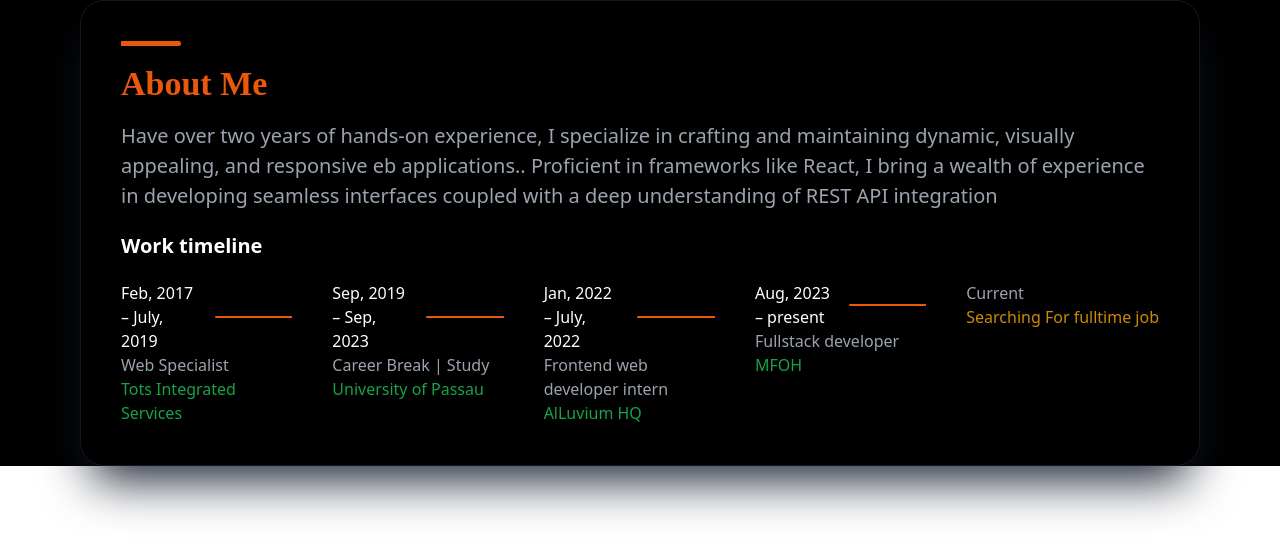
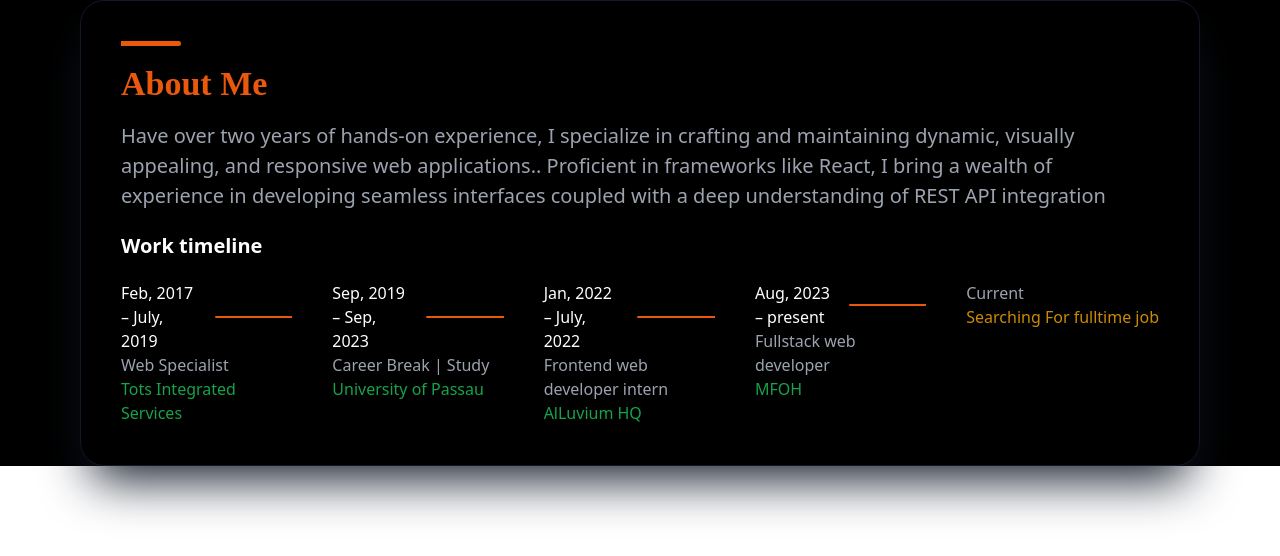
Before and after one commit to Celiaxz/my-portfolio, a Next.js app: page /components/aboutme/about in a window 1280 px wide. Shown: the top 556 px of the page. Built offline with nearby package versions, Linux system fonts and the light colour scheme; a web font is replaced by a local one.

Commit message:
update portfolio

```diff
--- a/pages/components/aboutme/about.js
+++ b/pages/components/aboutme/about.js
@@ -10,7 +10,7 @@ const About = () => {
         </h1>
         <p className="text-gray-400 text-[20px]">
           Have over two years of hands-on experience, I specialize in crafting
-          and maintaining dynamic, visually appealing, and responsive eb
+          and maintaining dynamic, visually appealing, and responsive web
           applications.. Proficient in frameworks like React, I bring a wealth
           of experience in developing seamless interfaces coupled with a deep
           understanding of REST API integration
@@ -66,7 +66,7 @@ const About = () => {
               </span>{" "}
               <div className="w-full flex-1 h-[2px] bg-orange-600 rounded-l-full" />
             </div>
-            <p className="text-gray-400">Fullstack developer</p>
+            <p className="text-gray-400">Fullstack web developer</p>
             <p className=" text-green-600">MFOH</p>
             <div className="md:hidden block mt-3">
               <div className="w-[2px] flex-1 h-[50px] bg-blue-600 " />
--- a/pages/components/feature/feature.js
+++ b/pages/components/feature/feature.js
@@ -33,13 +33,13 @@ const Feature = ({ handleDownload }) => {
       </div>
       <div className=" p-8 md:w-1/2 ">
         <h1 className="text-4xl md:text-6xl text-white font-bold">
-          Fabien <span className="text-blue-600">Kavuganyi</span>
+          Cynthia <span className="text-blue-600">Eze</span>
         </h1>
         <div className="my-4 under__title text-gray-200 text-2xl text-italic">
           Frontend developer
         </div>
         <div className="transition ease-in-out duration-500 delay-150 text-white font-light border-l-8  border-gray-400 hover:border-l-8 pl-3 hover:border-blue-500 whitespace-normal">
-          Front end developer focuses on writing clean, elegant and effective
+          Frontend developer focuses on writing clean, elegant and effective
           code. Love HTML, CSS, NextJs, ReactJs and JavaScripts
         </div>
 
--- a/pages/index.js
+++ b/pages/index.js
@@ -61,9 +61,9 @@ export default function Home() {
               Frontend developer
             </div>
             <div className="transition ease-in-out duration-500 delay-150 text-white font-light border-l-8  border-gray-400 hover:border-l-8 pl-3 hover:border-blue-500 whitespace-normal">
-              Front end developer focused on implementing clean, elegant code
-              for front-end systems, with expertise in HTML, CSS, JavaScripts
-              and ReactJs
+              Frontend developer focused on implementing clean, elegant code for
+              front-end systems, with expertise in HTML, CSS, JavaScripts and
+              ReactJs
             </div>
 
             <p className="my-5 text-gray-200 under__title">Main Technology </p>
--- a/pages/widget/footer.js
+++ b/pages/widget/footer.js
@@ -3,7 +3,7 @@ import React from "react";
 function footer() {
   return (
     <div className="flex  justify-center bg-slate-600 gap-2 py-4 text-white">
-      Copyright@Fabu1da - 2022
+      Copyright@Cynthia - 2023
     </div>
   );
 }
```
Also changed, not shown: pages/components/project/project.js (+0 -27 lines).
